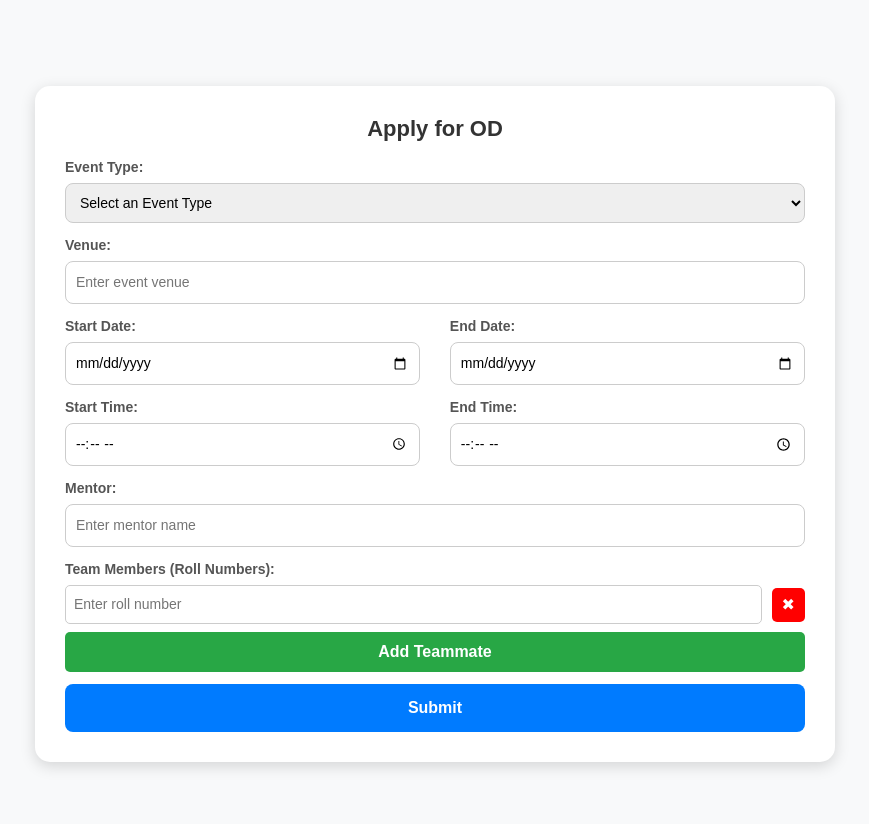
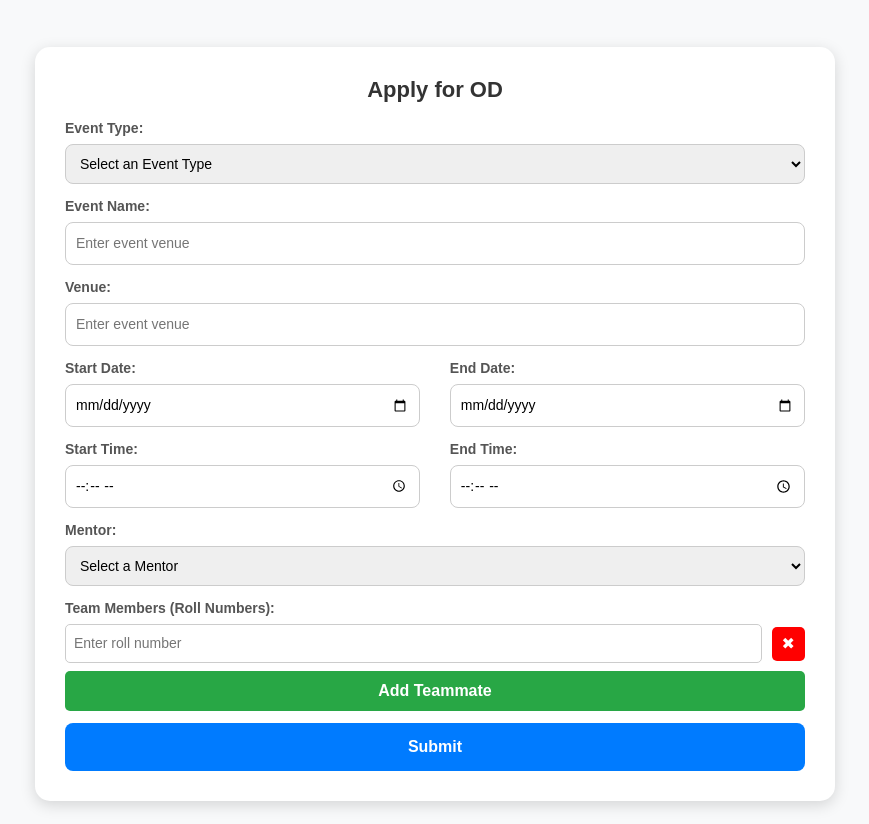
Before and after one commit to Kiruthhik/OD_management_system, a Django app: page /student/OD-application in a window 1280 px wide. Shown: the part 56-880 px from the top of the page, without its empty margins (205-1074 px from the left). Run offline with Django 5.2, Linux system fonts and the light colour scheme; data comes from the database, SQL or seed files in the repository; both versions use the stored data as it was after the commit.

Commit message:
od application db

```diff
--- a/student/models.py
+++ b/student/models.py
@@ -45,6 +45,9 @@
     user = models.OneToOneField(User, on_delete=models.CASCADE)
     roll_number = models.CharField(max_length=10)
 
+    def __str__(self):
+        return self.user.username
+
 class Faculty(models.Model):
     user = models.OneToOneField(User, on_delete=models.CASCADE)
     department = models.CharField(max_length=50)
--- a/student/templates/apply_OD.html
+++ b/student/templates/apply_OD.html
@@ -28,6 +28,12 @@
                     <option value="Conference">Conference</option>
                     <option value="Competition">Competition</option>
                 </select>
+            </div>
+
+            <!-- Event_name -->
+            <div class="event-form-group">
+                <label for="event-name">Event Name:</label>
+                <input type="text" id="venue" name="eventName" placeholder="Enter event venue" required>
             </div>
 
             <!-- Venue -->
@@ -63,8 +69,14 @@
             <!-- Mentor -->
             <div class="event-form-group">
                 <label for="mentor">Mentor:</label>
-                <input type="text" id="mentor" name="mentor" placeholder="Enter mentor name" required>
+                <select id="mentor" name="mentor">
+                    <option value="">Select a Mentor</option>
+                    {% for mentor in mentors %}
+                        <option value="{{ mentor.user.username }}">{{ mentor.user.username }}</option>
+                    {% endfor %}
+                </select>
             </div>
+
 
             <!-- Teammates Section -->
             <div class="event-form-group">
--- a/student/templates/student_home.html
+++ b/student/templates/student_home.html
@@ -69,7 +69,7 @@
 
     <!-- Apply OD Button -->
     <div class="text-center mt-4">
-        <a href="{% url 'apply_OD' %}" class="btn btn-primary btn-lg" >Apply for OD</a>
+        <a href="{% url 'apply_od' %}" class="btn btn-primary btn-lg" >Apply for OD</a>
     </div>
 </div>
 
--- a/student/views.py
+++ b/student/views.py
@@ -1,6 +1,8 @@
 from django.shortcuts import render, redirect
 from django.contrib.auth import authenticate, login as auth_login
 from django.contrib import messages
+
+from .models import *
 # Create your views here.
 def login(request):
     if request.method == 'POST':
@@ -30,8 +32,22 @@
         end_date = request.POST['endDate']
         start_time = request.POST['startTime']
         end_time = request.POST['endTime']
-        mentor = request.POST['mentor']
+        mentor_name = request.POST['mentor']
+        mentor_user_obj = User.objects.get(username=mentor_name)
+        mentor = Faculty.objects.get(user=mentor_user_obj)
+        student = Student.objects.get(user=request.user)
+        Classs = student.studies_in.all()[0]
+        class_incharge = Classs.class_incharge
         print(event_type, venue, start_date, end_date, start_time, end_time, mentor)
+        od = student_OD.objects.create(student = student,ClassOf = Classs, class_incharge = class_incharge ,eventType=event_type, venue=venue, start_date=start_date, end_date=end_date, mentor=mentor)
+        od.save()
         teammates = request.POST.getlist('teammates[]')
+        for tm in teammates:
+            tm_user_obj = User.objects.get(username=tm)
+            tm_student = Student.objects.get(user=tm_user_obj)
+            OD = student_OD.objects.create(student = tm_student,eventType=event_type, venue=venue, start_date=start_date, end_date=end_date,  mentor=mentor)
+            OD.save()
         print(teammates)
-    return render(request, 'apply_OD.html')
+        return redirect('student_home')
+    mentors = Faculty.objects.all()
+    return render(request, 'apply_OD.html',{'mentors':mentors})
```
Also changed, not shown: db.sqlite3.
